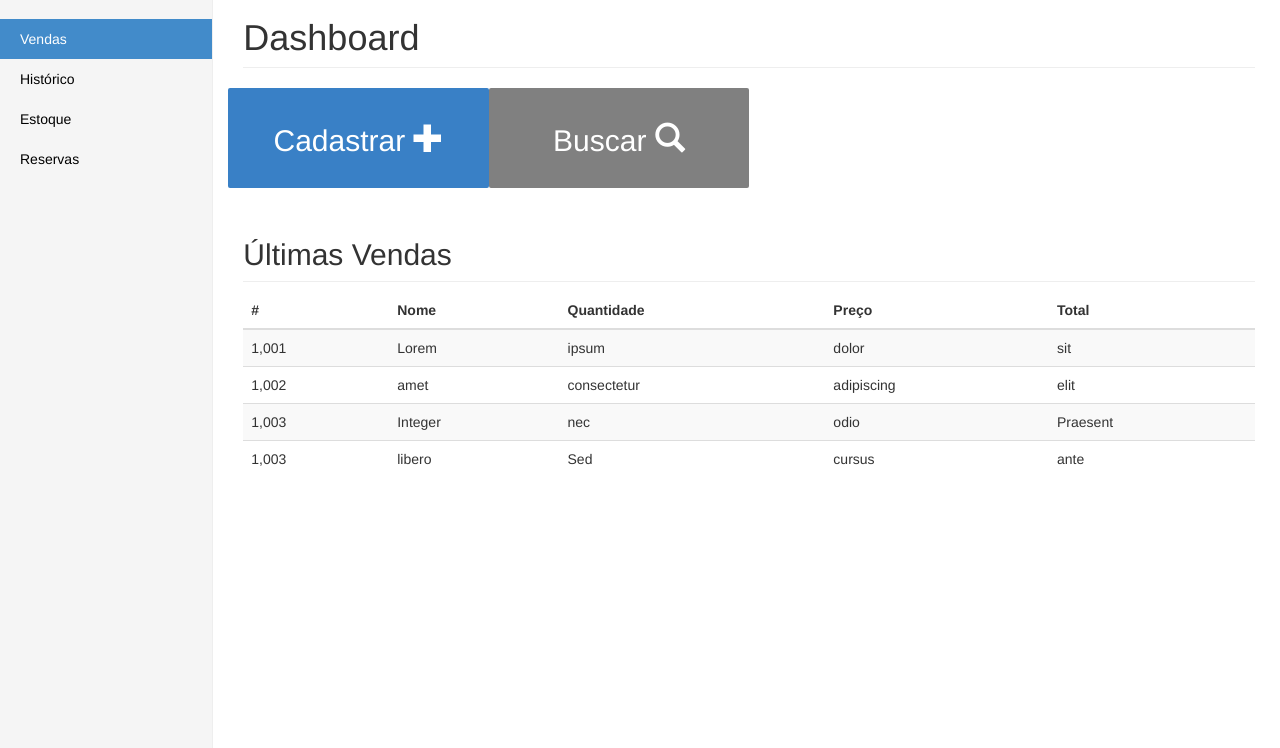
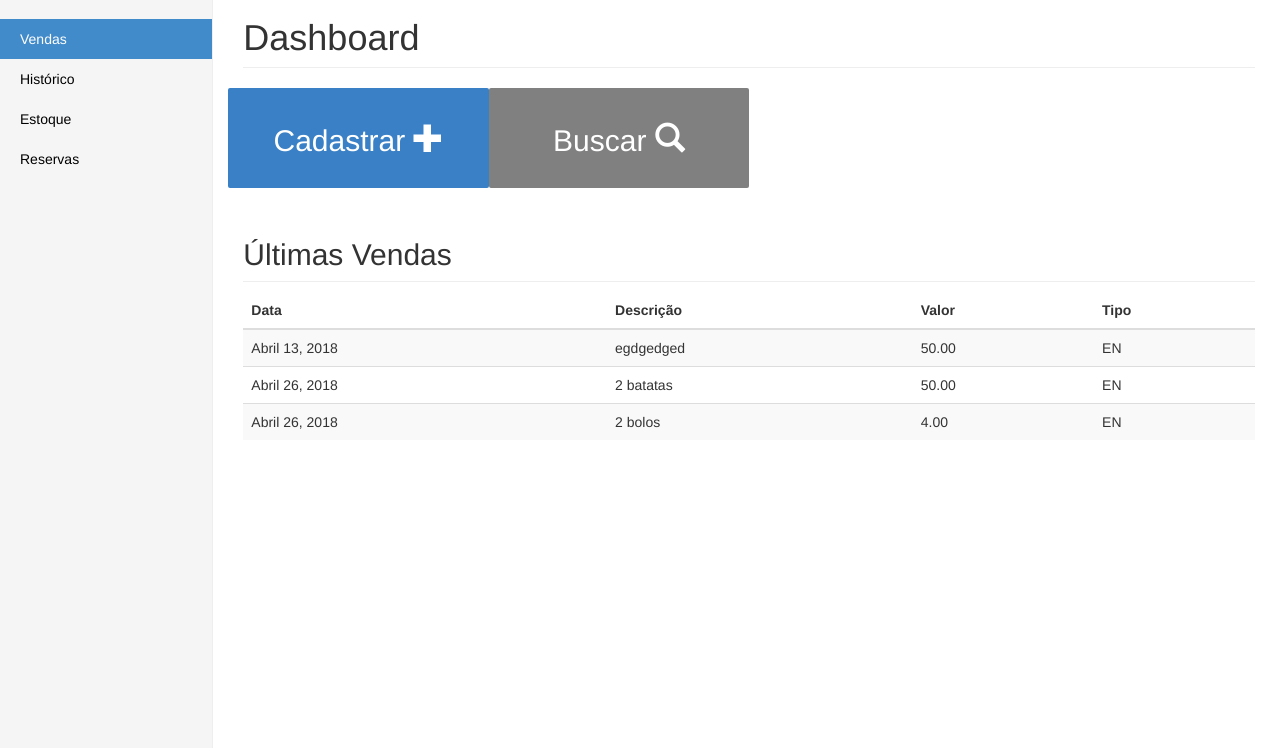
Before and after one commit to ES-20181/projeto, a Django app: page / in a window 1280 px wide. Shown: the part 52-800 px from the top of the page. Run offline with Django 3.2, Linux system fonts and the light colour scheme; data comes from the database, SQL or seed files in the repository.

Commit message:
Correções do dashboard

```diff
--- a/vendas/templates/vendas/dashboard.html
+++ b/vendas/templates/vendas/dashboard.html
@@ -1,5 +1,5 @@
+{% load static %}
 <!DOCTYPE html>
-{% load static %}
 <html lang="pt-br">
 <head>
   <title>CRM Vendas</title>
@@ -41,7 +41,7 @@
       <div class="row">
         <div class="col-sm-3 col-md-2 sidebar">
           <ul class="nav nav-sidebar">
-            <li class="active"><a href="#">Vendas</a></li>
+            <li class="active"><a href="{% url 'listar_vendas' %}">Vendas</a></li>
             <li><a href="#">Histórico</a></li>
             <li><a href="#">Estoque</a></li>
             <li><a href="#">Reservas</a></li>
@@ -71,42 +71,21 @@
             <table class="table table-striped">
               <thead>
                 <tr>
-                  <th>#</th>
-                  <th>Nome</th>
-                  <th>Quantidade</th>
-                  <th>Preço</th>
-                  <th>Total</th>
+                  <th>Data</th>
+                  <th>Descrição</th>
+                  <th>Valor</th>
+                  <th>Tipo</th>
                 </tr>
               </thead>
               <tbody>
+                {% for venda in vendas %}
                   <tr>
-                  <td>1,001</td>
-                  <td>Lorem</td>
-                  <td>ipsum</td>
-                  <td>dolor</td>
-                  <td>sit</td>
+                    <td>{{ venda.data }}</td>
+                    <td>{{ venda.descricao }}</td>
+                    <td>{{ venda.valor }}</td>
+                    <td>{{ venda.tipo_entrada }}</td>
                   </tr>
-                <tr>
-                  <td>1,002</td>
-                  <td>amet</td>
-                  <td>consectetur</td>
-                  <td>adipiscing</td>
-                  <td>elit</td>
-                </tr>
-                <tr>
-                  <td>1,003</td>
-                  <td>Integer</td>
-                  <td>nec</td>
-                  <td>odio</td>
-                  <td>Praesent</td>
-                </tr>
-                <tr>
-                  <td>1,003</td>
-                  <td>libero</td>
-                  <td>Sed</td>
-                  <td>cursus</td>
-                  <td>ante</td>
-                </tr>
+                {% endfor %}
               </tbody>
             </table>
           </div><!--table responsive-->
```
Also changed, not shown: vendas/templates/dashboard.html (deleted, +0 -95 lines), 1 other file. Lines whose indentation alone changed are shown as unchanged.
